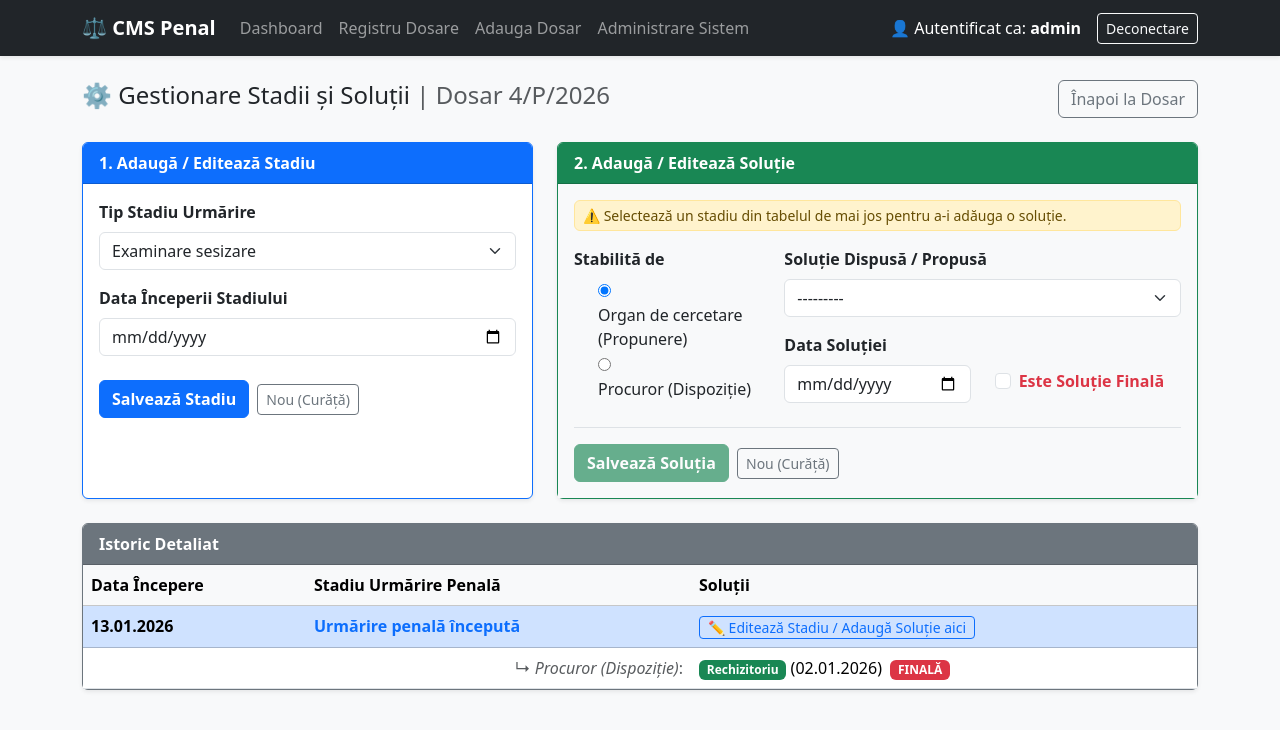
After one commit to AndreiChivari/cms_project, a Django app: page /cases/4/stadii/ in a window 1280 px wide. The commit adds this page. Shown: the top 730 px of the page. Run offline with Django 5.2, Linux system fonts and the light colour scheme; a user stored in the database is signed in; data comes from the database, SQL or seed files in the repository; parts of the project's set-up code (start-up, migrations or seed data) failed here and were passed over.

Commit message:
Added Master-Detail window for Istoric stadii

```diff
--- a/cases/admin.py
+++ b/cases/admin.py
@@ -14,8 +14,9 @@ class ParteImplicataInline(admin.TabularInline):
 # 1. SECRETUL: DosarAdmin moștenește acum din SimpleHistoryAdmin!
 # Astfel păstrezi și design-ul tău, și funcția de audit.
 class DosarAdmin(SimpleHistoryAdmin):
-    list_display = ('numar_unic', 'stadiu', 'ofiter_caz', 'procuror_caz', 'data_inregistrarii')
-    list_filter = ('stadiu', 'data_inregistrarii')
+    # Am șters 'stadiu' din ambele liste de mai jos:
+    list_display = ('numar_unic', 'ofiter_caz', 'procuror_caz', 'data_inregistrarii')
+    list_filter = ('data_inregistrarii',)
     search_fields = ('numar_unic', 'infractiune_cercetata')
     inlines = [ParteImplicataInline]
 
--- a/cases/forms.py
+++ b/cases/forms.py
@@ -1,5 +1,5 @@
 from django import forms
-from .models import Dosar, ParteImplicata, Infractiune, MasuraPreventiva
+from .models import Dosar, ParteImplicata, Infractiune, MasuraPreventiva, StadiuCercetare, SolutieDosar
 from django.contrib.auth import get_user_model # <--- Importăm modelul de Utilizator
 
 User = get_user_model() # Preluăm modelul de utilizator pentru a face filtrarile
@@ -15,12 +15,10 @@ class DosarForm(forms.ModelForm):
 
     class Meta:
         model = Dosar
-        fields = ['numar_unic', 'infractiune_cercetata', 'stadiu', 'tip_solutie', 'data_solutiei', 'ofiter_caz', 'procuror_caz', 'grefier_caz']
+        fields = ['numar_unic', 'infractiune_cercetata', 'ofiter_caz', 'procuror_caz', 'grefier_caz']
 
         widgets = {
-            'data_solutiei': forms.DateInput(attrs={'type': 'date'}),
             'numar_unic': forms.TextInput(attrs={'class': 'form-control', 'readonly': 'readonly'}),
-            'stadiu': forms.Select(attrs={'class': 'form-select'}),
             'infractiune_cercetata': forms.Textarea(attrs={'class': 'form-control', 'rows': 4}),
             'ofiter_caz': forms.Select(attrs={'class': 'form-select'}),
             'procuror_caz': forms.Select(attrs={'class': 'form-select'}),
@@ -50,12 +48,10 @@ class DosarForm(forms.ModelForm):
 class CreareDosarForm(forms.ModelForm):
     class Meta:
         model = Dosar
-        fields = ['numar_unic', 'infractiune_cercetata', 'stadiu', 'tip_solutie', 'data_solutiei', 'ofiter_caz', 'procuror_caz', 'grefier_caz']
+        fields = ['numar_unic', 'infractiune_cercetata', 'ofiter_caz', 'procuror_caz', 'grefier_caz']
         widgets = {
             'numar_unic': forms.TextInput(attrs={'class': 'form-control', 'placeholder': 'Ex: 123/P/2026'}),
-            'stadiu': forms.Select(attrs={'class': 'form-select'}),
             'infractiune_cercetata': forms.Textarea(attrs={'rows': 3}),
-            'data_solutiei': forms.DateInput(attrs={'type': 'date'}), # Calendar pentru dată
             'ofiter_caz': forms.Select(attrs={'class': 'form-select'}),
             'procuror_caz': forms.Select(attrs={'class': 'form-select'}),
             'grefier_caz': forms.Select(attrs={'class': 'form-select'}),
@@ -116,3 +112,24 @@ class MasuraPreventivaForm(forms.ModelForm):
         # Filtrăm lista de persoane ca să apară doar cele din dosarul curent
         if dosar_id:
             self.fields['parte'].queryset = ParteImplicata.objects.filter(dosar_id=dosar_id)
+
+class StadiuCercetareForm(forms.ModelForm):
+    class Meta:
+        model = StadiuCercetare
+        fields = ['tip_stadiu', 'data_incepere']
+        widgets = {
+            'tip_stadiu': forms.Select(attrs={'class': 'form-select'}),
+            'data_incepere': forms.DateInput(attrs={'type': 'date', 'class': 'form-control'})
+        }
+
+class SolutieDosarForm(forms.ModelForm):
+    class Meta:
+        model = SolutieDosar
+        fields = ['stabilita_de', 'tip_solutie', 'data_solutiei', 'este_finala']
+        widgets = {
+            # RadioSelect afișează opțiunile ca butoane radio
+            'stabilita_de': forms.RadioSelect(),
+            'tip_solutie': forms.Select(attrs={'class': 'form-select'}),
+            'data_solutiei': forms.DateInput(attrs={'type': 'date', 'class': 'form-control'}),
+            'este_finala': forms.CheckboxInput(attrs={'class': 'form-check-input'})
+        }
--- /dev/null
+++ b/cases/templates/cases/gestionare_stadii.html
@@ -0,0 +1,215 @@
+{% extends 'base.html' %}
+
+{% block title %}Gestionare Stadii - {{ dosar.numar_unic }}{% endblock %}
+
+{% block content %}
+<div class="d-flex justify-content-between align-items-center mb-4 mt-3">
+    <h4>⚙️ Gestionare Stadii și Soluții <span class="text-muted">| Dosar {{ dosar.numar_unic }}</span></h4>
+    <a href="{% url 'cases:detalii_dosar' dosar.pk %}" class="btn btn-outline-secondary">Înapoi la Dosar</a>
+</div>
+
+<div class="row">
+    <div class="col-md-5 mb-4">
+        <div class="card shadow-sm border-primary h-100">
+            <div class="card-header bg-primary text-white fw-bold">1. Adaugă / Editează Stadiu</div>
+            <div class="card-body">
+                <form method="POST">
+                    {% csrf_token %}
+                    <input type="hidden" name="stadiu_id" id="id_stadiu_hidden">
+
+                    <div class="mb-3">
+                        <label class="form-label fw-bold">Tip Stadiu Urmărire</label>
+                        {{ form_stadiu.tip_stadiu }}
+                    </div>
+                    <div class="mb-4">
+                        <label class="form-label fw-bold">Data Începerii Stadiului</label>
+                        {{ form_stadiu.data_incepere }}
+                    </div>
+
+                    <div class="d-flex justify-content-between align-items-center mt-3">
+                        <div>
+                            <button type="submit" name="salveaza_stadiu" class="btn btn-primary fw-bold">Salvează Stadiu</button>
+                            <button type="button" class="btn btn-sm btn-outline-secondary ms-1" onclick="resetStadiuForm()">Nou (Curăță)</button>
+                        </div>
+                        <button type="submit" name="sterge_stadiu" id="btn_sterge_stadiu" class="btn btn-sm btn-outline-danger" style="display: none;" onclick="return confirm('⚠️ Sigur vrei să ștergi acest stadiu? ATENȚIE: Se vor șterge automat și TOATE soluțiile asociate lui!');" formnovalidate>🗑️ Șterge</button>
+                    </div>
+                </form>
+            </div>
+        </div>
+    </div>
+
+    <div class="col-md-7 mb-4">
+        <div class="card shadow-sm border-success h-100">
+            <div class="card-header bg-success text-white fw-bold">2. Adaugă / Editează Soluție</div>
+            <div class="card-body bg-light">
+                <form method="POST">
+                    {% csrf_token %}
+                    <input type="hidden" name="solutie_id" id="id_solutie_hidden">
+                    <input type="hidden" name="stadiu_parinte_id" id="id_stadiu_parinte_hidden">
+
+                    <div class="alert alert-warning py-1 px-2 small mb-3" id="stadiu_selectat_alerta">
+                        ⚠️ Selectează un stadiu din tabelul de mai jos pentru a-i adăuga o soluție.
+                    </div>
+
+                    <div class="row">
+                        <div class="col-md-4 mb-3">
+                            <label class="form-label fw-bold">Stabilită de</label>
+                            <div>
+                                {% for radio in form_solutie.stabilita_de %}
+                                    <div class="form-check">
+                                        {{ radio.tag }}
+                                        <label class="form-check-label" for="{{ radio.id_for_label }}">{{ radio.choice_label }}</label>
+                                    </div>
+                                {% endfor %}
+                            </div>
+                        </div>
+                        <div class="col-md-8">
+                            <div class="mb-3">
+                                <label class="form-label fw-bold">Soluție Dispusă / Propusă</label>
+                                {{ form_solutie.tip_solutie }}
+                            </div>
+                            <div class="row">
+                                <div class="col-sm-6 mb-3">
+                                    <label class="form-label fw-bold">Data Soluției</label>
+                                    {{ form_solutie.data_solutiei }}
+                                </div>
+                                <div class="col-sm-6 mb-3 d-flex align-items-end pb-2">
+                                    <div class="form-check">
+                                        {{ form_solutie.este_finala }}
+                                        <label class="form-check-label fw-bold text-danger" for="id_este_finala">
+                                            Este Soluție Finală
+                                        </label>
+                                    </div>
+                                </div>
+                            </div>
+                        </div>
+                    </div>
+
+                    <div class="d-flex justify-content-between align-items-center border-top pt-3 mt-2">
+                        <div>
+                            <button type="submit" name="salveaza_solutie" class="btn btn-success fw-bold" id="btn_salveaza_solutie" disabled>Salvează Soluția</button>
+                            <button type="button" class="btn btn-sm btn-outline-secondary ms-1" onclick="resetSolutieForm()">Nou (Curăță)</button>
+                        </div>
+                        <button type="submit" name="sterge_solutie" id="btn_sterge_solutie" class="btn btn-sm btn-outline-danger" style="display: none;" onclick="return confirm('Sigur vrei să ștergi această soluție?');" formnovalidate>🗑️ Șterge</button>
+                    </div>
+                </form>
+            </div>
+        </div>
+    </div>
+</div>
+
+<div class="card shadow-sm border-secondary">
+    <div class="card-header bg-secondary text-white fw-bold">
+        Istoric Detaliat
+    </div>
+    <div class="card-body p-0">
+        <table class="table table-hover mb-0">
+            <thead class="table-light">
+                <tr>
+                    <th>Data Începere</th>
+                    <th>Stadiu Urmărire Penală</th>
+                    <th>Soluții</th>
+                </tr>
+            </thead>
+            <tbody>
+                {% for stadiu in stadii %}
+                <tr class="table-primary" style="cursor: pointer;" onclick="incarcaStadiu('{{ stadiu.pk }}', '{{ stadiu.tip_stadiu }}', '{{ stadiu.data_incepere|date:'Y-m-d' }}', '{{ stadiu.get_tip_stadiu_display }}')">
+                    <td><strong>{{ stadiu.data_incepere|date:"d.m.Y" }}</strong></td>
+                    <td class="fw-bold text-primary">{{ stadiu.get_tip_stadiu_display }}</td>
+                    <td>
+                        <button class="btn btn-sm btn-outline-primary py-0">✏️ Editează Stadiu / Adaugă Soluție aici</button>
+                    </td>
+                </tr>
+
+                {% for solutie in stadiu.solutii.all %}
+                <tr style="cursor: pointer; background-color: #fcfcfc;" onclick="incarcaSolutie('{{ solutie.pk }}', '{{ stadiu.pk }}', '{{ solutie.stabilita_de }}', '{{ solutie.tip_solutie }}', '{{ solutie.data_solutiei|date:'Y-m-d' }}', '{{ solutie.este_finala }}')">
+                    <td></td> <td class="text-end text-muted">↳ <em>{{ solutie.get_stabilita_de_display }}</em>:</td>
+                    <td>
+                        <span class="badge bg-success">{{ solutie.get_tip_solutie_display }}</span>
+                        ({{ solutie.data_solutiei|date:"d.m.Y" }})
+                        {% if solutie.este_finala %}<span class="badge bg-danger ms-1">FINALĂ</span>{% endif %}
+                    </td>
+                </tr>
+                {% empty %}
+                <tr>
+                    <td></td>
+                    <td colspan="2" class="text-muted small"><em>Nicio soluție adăugată încă pe acest stadiu.</em></td>
+                </tr>
+                {% endfor %}
+
+                {% empty %}
+                <tr>
+                    <td colspan="3" class="text-center py-4 text-muted">Niciun stadiu creat. Începe prin a adăuga unul din formularul de sus!</td>
+                </tr>
+                {% endfor %}
+            </tbody>
+        </table>
+    </div>
+</div>
+
+<script>
+    function incarcaStadiu(id, tip, data, nume_stadiu) {
+        // Completeaza formularul de Stadiu
+        document.getElementById('id_stadiu_hidden').value = id;
+        document.getElementById('id_tip_stadiu').value = tip;
+        document.getElementById('id_data_incepere').value = data;
+
+        // Pregateste formularul de Solutie pentru a primi o solutie NOUA pe acest stadiu
+        resetSolutieForm();
+        document.getElementById('id_stadiu_parinte_hidden').value = id;
+
+        // Deblocheaza butonul si pune alerta
+        document.getElementById('btn_salveaza_solutie').disabled = false;
+        document.getElementById('stadiu_selectat_alerta').className = "alert alert-success py-1 px-2 small mb-3";
+        document.getElementById('stadiu_selectat_alerta').innerHTML = "✅ Se adaugă o soluție nouă pe stadiul: <strong>" + nume_stadiu + "</strong>";
+        document.getElementById('btn_sterge_stadiu').style.display = 'block';
+
+        window.scrollTo(0, 0); // Urca inapoi la formulare
+    }
+
+    function incarcaSolutie(solutie_id, stadiu_id, stabilita_de, tip_solutie, data, este_finala) {
+        // Completeaza formularul de Solutie
+        document.getElementById('id_solutie_hidden').value = solutie_id;
+        document.getElementById('id_stadiu_parinte_hidden').value = stadiu_id;
+        document.getElementById('id_tip_solutie').value = tip_solutie;
+        document.getElementById('id_data_solutiei').value = data;
+
+        // Radio buttons sunt un pic mai tricky in JS
+        let radios = document.getElementsByName('stabilita_de');
+        for (let i = 0; i < radios.length; i++) {
+            if (radios[i].value === stabilita_de) {
+                radios[i].checked = true;
+            }
+        }
+
+        // Checkbox
+        document.getElementById('id_este_finala').checked = (este_finala === 'True');
+
+        document.getElementById('btn_salveaza_solutie').disabled = false;
+        document.getElementById('stadiu_selectat_alerta').className = "alert alert-primary py-1 px-2 small mb-3";
+        document.getElementById('stadiu_selectat_alerta').innerHTML = "✏️ <strong>EDITARE</strong> soluție existentă.";
+
+        document.getElementById('btn_sterge_solutie').style.display = 'block';
+
+        window.scrollTo(0, 0);
+    }
+
+    function resetStadiuForm() {
+        document.getElementById('id_stadiu_hidden').value = "";
+        document.getElementById('id_tip_stadiu').value = "";
+        document.getElementById('id_data_incepere').value = "";
+        document.getElementById('btn_sterge_stadiu').style.display = 'none';
+    }
+
+    function resetSolutieForm() {
+        document.getElementById('id_solutie_hidden').value = "";
+        document.getElementById('id_tip_solutie').value = "";
+        document.getElementById('id_data_solutiei').value = "";
+        document.getElementById('id_este_finala').checked = false;
+        let radios = document.getElementsByName('stabilita_de');
+        for (let i = 0; i < radios.length; i++) { radios[i].checked = false; }
+
+        document.getElementById('btn_sterge_solutie').style.display = 'none';
+    }
+</script>
+{% endblock %}
--- a/cases/urls.py
+++ b/cases/urls.py
@@ -39,4 +39,7 @@ urlpatterns = [
     # Rute pentru actiunile Infracțiunii
     path('infractiune/<int:pk>/editeaza/', views.editare_infractiune, name='editare_infractiune'),
     path('infractiune/<int:pk>/sterge/', views.stergere_infractiune, name='stergere_infractiune'),
+
+    # Ruta pentru gestionarea stadiilor
+    path('<int:pk>/stadii/', views.gestionare_stadii, name='gestionare_stadii'),
 ]
--- a/cases/views.py
+++ b/cases/views.py
@@ -1,9 +1,9 @@
 import os
 from django.conf import settings
 from django.shortcuts import render, get_object_or_404, redirect
-from .models import Dosar, ParteImplicata, Infractiune, MasuraPreventiva, IstoricDesemnare
+from .models import Dosar, ParteImplicata, Infractiune, MasuraPreventiva, IstoricDesemnare, StadiuCercetare, SolutieDosar
 from documents.forms import DocumentForm # Importăm formularul nou creat
-from .forms import DosarForm, ParteImplicataForm, CreareDosarForm, InfractiuneForm, MasuraPreventivaForm
+from .forms import DosarForm, ParteImplicataForm, CreareDosarForm, InfractiuneForm, MasuraPreventivaForm, StadiuCercetareForm, SolutieDosarForm
 from documents.models import ActUrmarire
 from django.contrib.auth.decorators import login_required
 from django.core.exceptions import PermissionDenied
@@ -21,25 +21,34 @@ def dashboard(request):
 
     # 1. Statistici Globale (toate dosarele din sistem)
     total_dosare = Dosar.objects.count()
-    dosare_in_lucru = Dosar.objects.filter(Q(stadiu='POLITIE') | Q(stadiu='PROCUROR')).count()
-    dosare_solutionate = Dosar.objects.filter(stadiu='SOLUTIONAT').count()
+
+    # LOGICA NOUĂ PENTRU STATISTICI
+    # Căutăm dosarele care au măcar o soluție bifată ca "FINALĂ".
+    # Folosim .distinct() pentru că un dosar ar putea avea, teoretic, două soluții finale
+    # (ex: disjungeri) și nu vrem să numărăm dosarul de două ori.
+    dosare_solutionate = Dosar.objects.filter(
+        stadii_cercetare__solutii__este_finala=True
+    ).distinct().count()
+
+    # Restul dosarelor sunt "în lucru" (fie abia înregistrate, fie cu stadii intermediare)
+    dosare_in_lucru = total_dosare - dosare_solutionate
 
     # 2. Statistici Personale (Dosarele MELE)
     # Folosim Q objects pentru a spune: "Adu-mi dosarele unde sunt Ofițer SAU Procuror SAU Grefier"
     if utilizator.is_superuser or utilizator.rol == 'ADMIN':
-        dosare_mele = total_dosare # Adminul vede tot
-        dosarele_mele_lista = Dosar.objects.all().order_by('-data_inregistrarii')[:5] # Ultimele 5
+        dosare_mele = total_dosare
+        dosarele_mele_lista = Dosar.objects.all().order_by('-data_inregistrarii')[:5]
     else:
         # Interogare complexă cu Q
         conditie_mea = Q(ofiter_caz=utilizator) | Q(procuror_caz=utilizator) | Q(grefier_caz=utilizator)
         dosare_mele = Dosar.objects.filter(conditie_mea).count()
         dosarele_mele_lista = Dosar.objects.filter(conditie_mea).order_by('-data_inregistrarii')[:5]
 
-    # === LOGICA NOUĂ PENTRU ALERTE (10 ZILE) ===
+    # === LOGICA PENTRU ALERTE MĂSURI PREVENTIVE ===
+     # Găsim toate măsurile care expiră în max 10 zile, dar nu mai vechi de 5 zile de la expirare
     azi = date.today()
     prag_10_zile = azi + timedelta(days=10)
 
-    # Găsim toate măsurile care expiră în max 10 zile, dar nu mai vechi de 5 zile de la expirare
     alerte_toate = MasuraPreventiva.objects.filter(
         data_sfarsit__lte=prag_10_zile,
         data_sfarsit__gte=azi - timedelta(days=5)
@@ -56,14 +65,13 @@ def dashboard(request):
         )
     # ============================================
 
-
     context = {
         'total_dosare': total_dosare,
         'dosare_in_lucru': dosare_in_lucru,
-        'dosare_judecata': dosare_solutionate, # Păstrăm numele variabilei pt HTML, dar îi dăm datele noi
+        'dosare_judecata': dosare_solutionate, # Păstrăm numele variabilei pt HTML ca să nu mai modifici acolo
         'dosare_mele': dosare_mele,
         'dosarele_mele_lista': dosarele_mele_lista,
-        'alerte_masuri': alerte_masuri, # <--- Trimitem alertele către HTML
+        'alerte_masuri': alerte_masuri,
     }
 
     return render(request, 'cases/dashboard.html', context)
@@ -447,3 +455,73 @@ def stergere_infractiune(request, pk):
         'dosar': infractiune.dosar
     }
     return render(request, 'cases/stergere_infractiune.html', context)
+
+@login_required
+def gestionare_stadii(request, pk):
+    dosar = get_object_or_404(Dosar, pk=pk)
+
+    # Securitate
+    if not dosar.are_drepturi_editare(request.user) and not request.user.is_superuser:
+        raise PermissionDenied("Nu ai permisiunea de a edita acest dosar.")
+
+    form_stadiu = StadiuCercetareForm()
+    form_solutie = SolutieDosarForm()
+
+    if request.method == 'POST':
+        # 1. Salvează Stadiu
+        if 'salveaza_stadiu' in request.POST:
+            stadiu_id = request.POST.get('stadiu_id')
+            if stadiu_id:
+                stadiu = get_object_or_404(StadiuCercetare, pk=stadiu_id, dosar=dosar)
+                form_stadiu = StadiuCercetareForm(request.POST, instance=stadiu)
+            else:
+                form_stadiu = StadiuCercetareForm(request.POST)
+                form_stadiu.instance.dosar = dosar
+
+            if form_stadiu.is_valid():
+                form_stadiu.save()
+                return redirect('cases:gestionare_stadii', pk=dosar.pk)
+
+        # 2. Salvează Soluție
+        elif 'salveaza_solutie' in request.POST:
+            solutie_id = request.POST.get('solutie_id')
+            stadiu_parinte_id = request.POST.get('stadiu_parinte_id')
+
+            if solutie_id:
+                solutie = get_object_or_404(SolutieDosar, pk=solutie_id)
+                form_solutie = SolutieDosarForm(request.POST, instance=solutie)
+            else:
+                form_solutie = SolutieDosarForm(request.POST)
+                if stadiu_parinte_id:
+                    form_solutie.instance.stadiu_id = stadiu_parinte_id
+
+            if form_solutie.is_valid():
+                form_solutie.save()
+                return redirect('cases:gestionare_stadii', pk=dosar.pk)
+
+        # 3. Șterge Stadiu
+        elif 'sterge_stadiu' in request.POST:
+            stadiu_id = request.POST.get('stadiu_id')
+            if stadiu_id:
+                stadiu = get_object_or_404(StadiuCercetare, pk=stadiu_id, dosar=dosar)
+                stadiu.delete()
+                return redirect('cases:gestionare_stadii', pk=dosar.pk)
+
+        # 4. Șterge Soluție
+        elif 'sterge_solutie' in request.POST:
+            solutie_id = request.POST.get('solutie_id')
+            if solutie_id:
+                solutie = get_object_or_404(SolutieDosar, pk=solutie_id)
+                solutie.delete()
+                return redirect('cases:gestionare_stadii', pk=dosar.pk)
+
+    # Preluăm toate stadiile cu soluțiile lor atașate
+    stadii = dosar.stadii_cercetare.all().prefetch_related('solutii')
+
+    context = {
+        'dosar': dosar,
+        'form_stadiu': form_stadiu,
+        'form_solutie': form_solutie,
+        'stadii': stadii
+    }
+    return render(request, 'cases/gestionare_stadii.html', context)
--- a/templates/registration/login.html
+++ b/templates/registration/login.html
@@ -28,7 +28,7 @@
                         <label class="form-label fw-bold">Parolă</label>
                         <input type="password" name="password" class="form-control" required id="id_password">
                     </div>
-                    <button class="btn btn-primary w-100 fw-bold py-2" type="submit">Conectare la Sistem</button>
+                    <button class="btn btn-primary w-100 fw-bold py-2" type="submit">Conectare</button>
                 </form>
 
             </div>
```
Also changed, not shown: cases/models.py (+84 -14 lines), cases/templates/cases/dashboard.html (+6 -5 lines), cases/templates/cases/detalii_dosar.html (+51 -16 lines), cases/migrations/0009_alter_istoricdesemnare_options.py (added), cases/migrations/0010_remove_dosar_data_solutiei_remove_dosar_stadiu_and_more.py (added), db.sqlite3.
